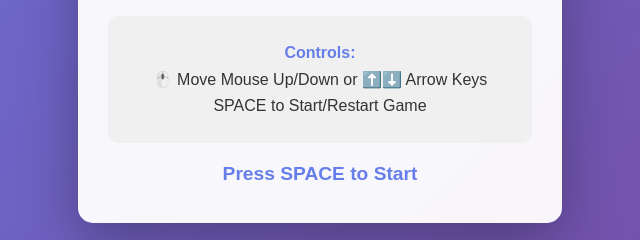
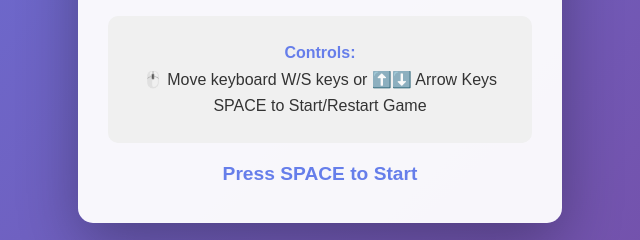
Before and after one commit to theanuragkushwaha/-flappy-bird-game, a plain HTML site: page index.html in a window 1280 px wide. Shown: the part 664-904 px from the top of the page, 320-960 px from the left. Drawn offline with Linux system fonts and the light colour scheme.

Commit message:
Update control instructions in index.html

```diff
--- a/index.html
+++ b/index.html
@@ -28,7 +28,7 @@
 
         <div class="controls">
             <p><strong>Controls:</strong></p>
-            <p>🖱️ Move Mouse Up/Down or ⬆️⬇️ Arrow Keys</p>
+            <p>🖱️ Move keyboard W/S keys or ⬆️⬇️ Arrow Keys</p>
             <p>SPACE to Start/Restart Game</p>
         </div>
 
```
